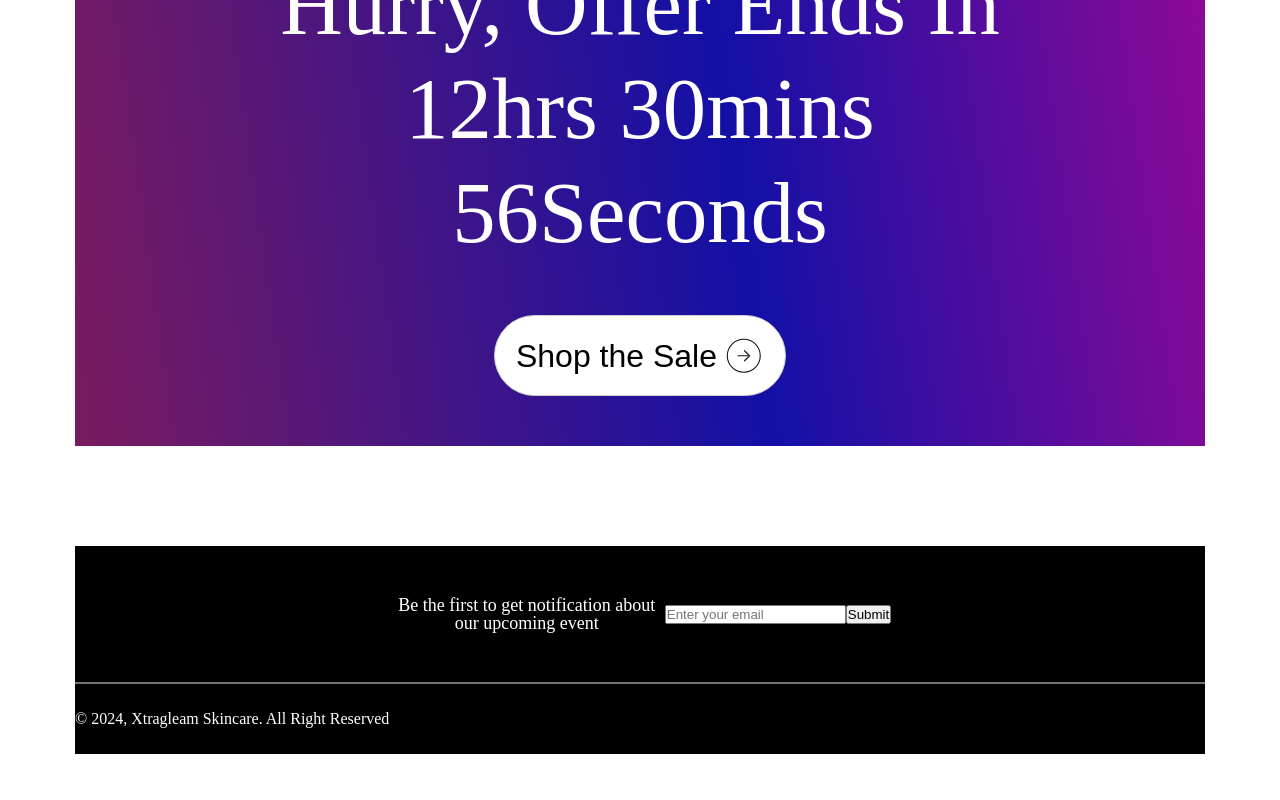
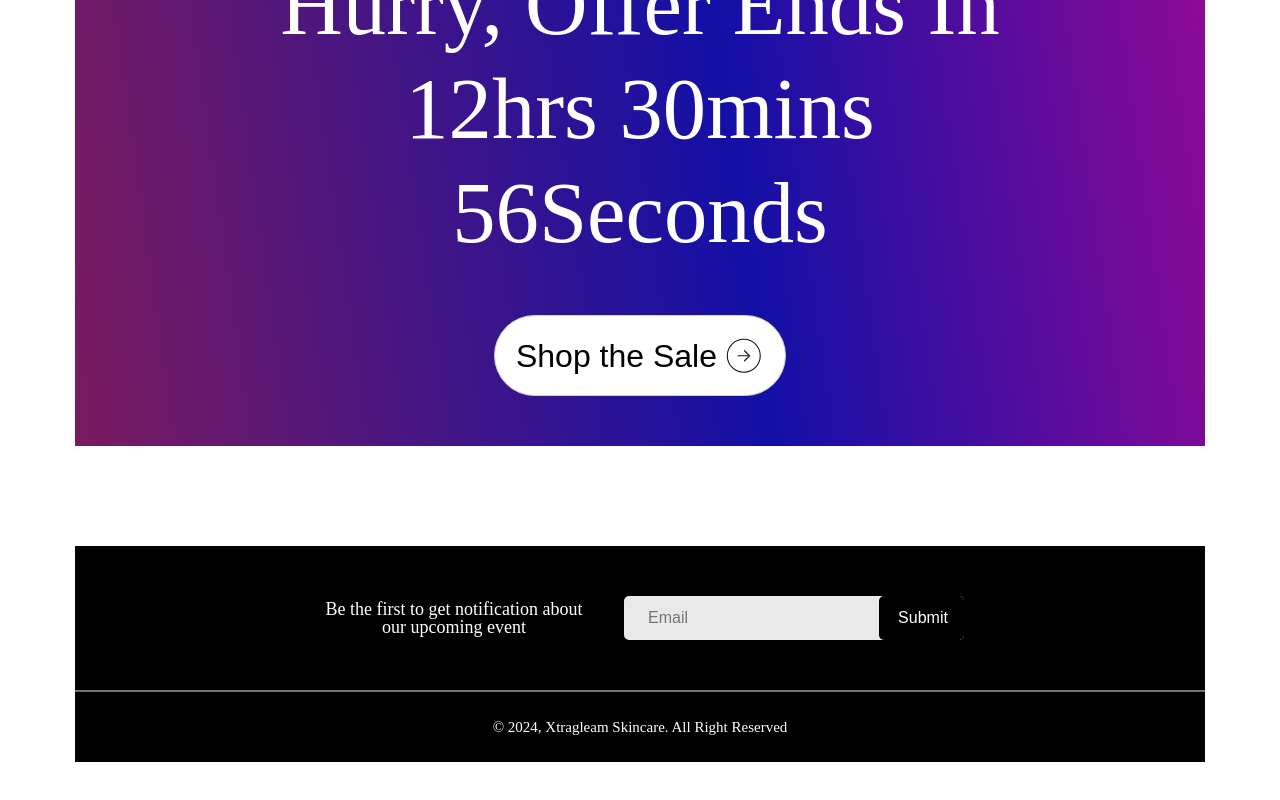
Before and after one commit to kevalmehta17/React-desing, a React (Vite) app: page / in a window 1280 px wide. Shown: the part 4089-4889 px from the top of the page. Built offline with nearby package versions, Linux system fonts and the light colour scheme.

Commit message:
feat: footer done

```diff
--- a/src/sections/Footer/Footer.module.css
+++ b/src/sections/Footer/Footer.module.css
@@ -13,7 +13,7 @@
     text-align: center;
     padding-block:50px;
     flex-wrap: wrap;
-    /* gap:98px; */
+    gap: 32px;
 }
 
 .subscriptionContainer h4{
@@ -25,9 +25,52 @@
     max-width: 276px;
 }
 
+.inputButtonContainer{
+    display: flex;
+    flex-direction: row;
+    align-items: center;
+    background-color: #E9E9E9;
+    border-radius: 5px;
+    width: min(100%, 340px);
+    min-height: 44px;
+    overflow: hidden;
+}
+
+.inputButtonContainer input{
+    flex: 1;
+    background-color: transparent;
+    border: none;
+    font-weight: 400;
+    font-size: 16px;
+    line-height: 100%;
+    letter-spacing: 0%;
+    padding: 0 24px;
+    height: 44px;
+    outline: none;
+}
+
+.inputButtonContainer button{
+    background-color: #000000;
+    color:#FFFFFF;
+    border:none;
+    border-radius: 5px;
+    min-width: 88px;
+    height: 44px;
+    font-weight:500;
+    font-size: 16px;
+    padding: 0 18px;
+    cursor: pointer;
+}
+
 .divider{
     border: 1px solid #727272
 }
 .copyrightContainer{
+    text-align: center;
+    font-weight: 400;
+    font-size: 15px;
+    line-height: 120%;
+    letter-spacing: 0%;
+    color: #FFFFFF;
     padding-block: 26px;
 }
--- a/src/sections/Footer/Footer.tsx
+++ b/src/sections/Footer/Footer.tsx
@@ -7,8 +7,10 @@ const Footer = () => {
       {/* Email Subscription */}
       <div className={styles.subscriptionContainer}>
         <h4>Be the first to get notification about our upcoming event</h4>
-        <input type="email" placeholder="Enter your email" />
+        <div className={styles.inputButtonContainer}>
+        <input type="email" placeholder="Email" />
         <button>Submit</button>
+        </div>
       </div>
       <hr className={styles.divider} />
       {/* CopyRight Section */}
```
